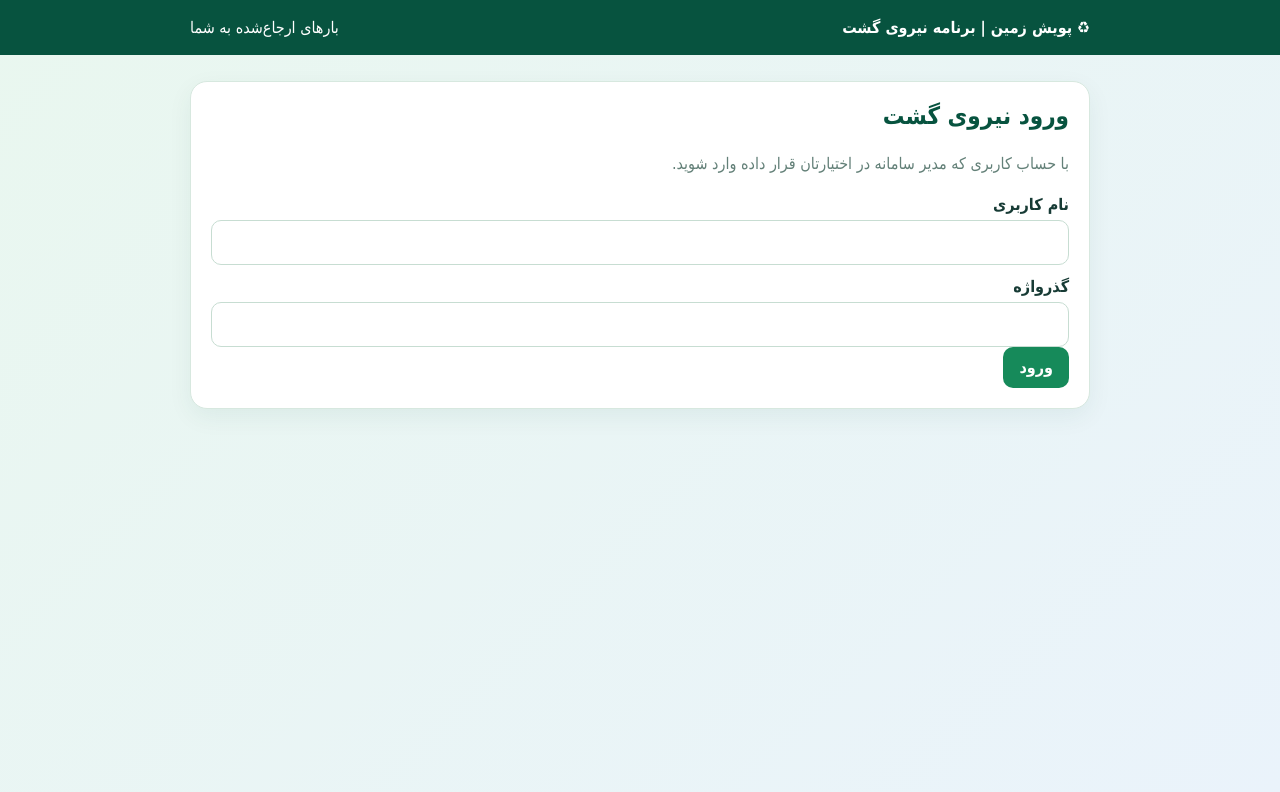
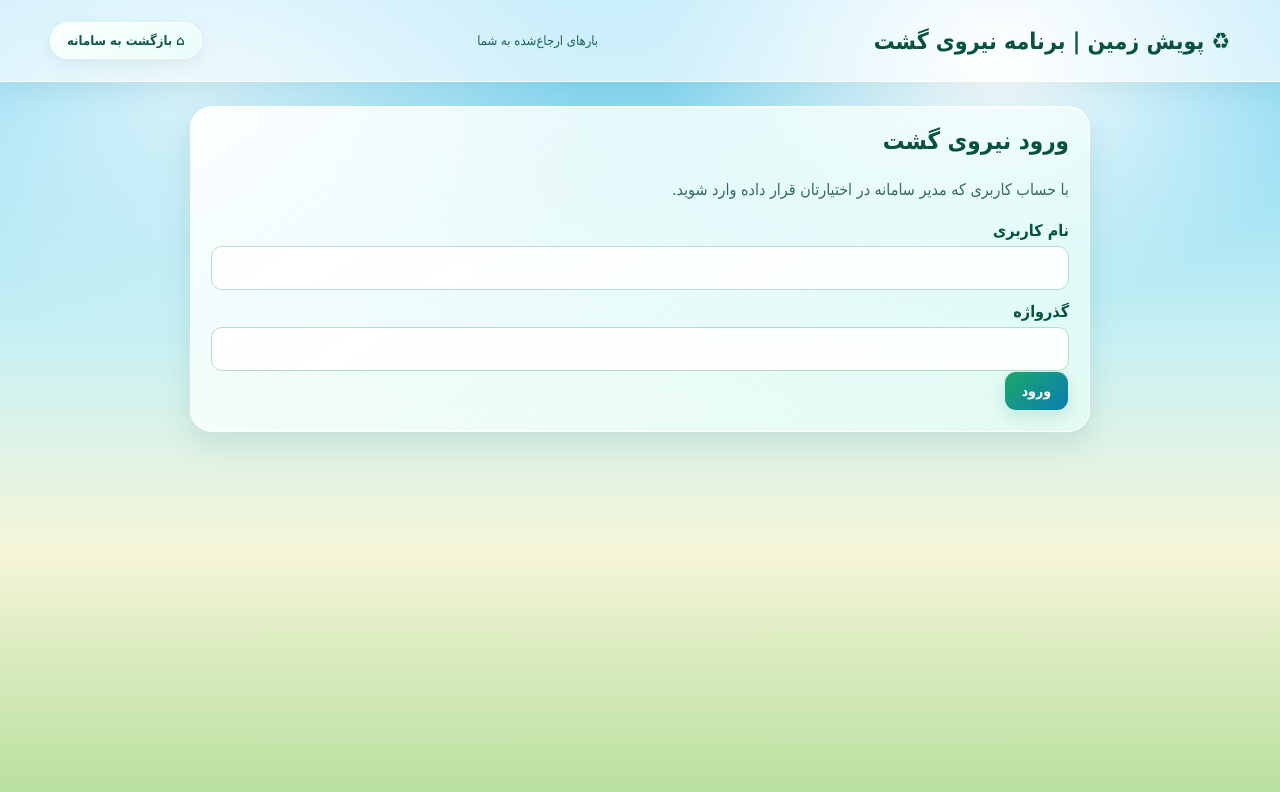
Before and after one commit to ModernOutlook/Pooyesh-Zamin, a plain HTML site: page public/patrol.html in a window 1280 px wide. Drawn offline with Linux system fonts and the light colour scheme.

Commit message:
Unify admin, subscriber and patrol page design

```diff
--- a/public/patrol.html
+++ b/public/patrol.html
@@ -2,7 +2,48 @@
 <html lang="fa" dir="rtl"><head><meta charset="utf-8"><meta name="viewport" content="width=device-width,initial-scale=1"><meta name="color-scheme" content="light"><title>برنامه نیروی گشت | پویش زمین</title>
 <style>
 *{box-sizing:border-box}body{margin:0;min-height:100vh;background:linear-gradient(135deg,#e9f7ef,#eaf3fb);font-family:Tahoma,"Segoe UI",sans-serif;color:#173b35}header{background:#07533f;color:#fff;padding:18px max(18px,calc((100% - 900px)/2));display:flex;justify-content:space-between;gap:12px;flex-wrap:wrap}main{width:min(900px,94vw);margin:26px auto}.panel,.job{background:#fff;border:1px solid #d7e8df;border-radius:17px;padding:20px;margin:14px 0;box-shadow:0 8px 24px #174d3a10}.hidden{display:none!important}h1,h2{color:#07533f;margin-top:0}.muted{color:#638078;line-height:1.8}label{display:block;margin:12px 0 6px;font-weight:bold}input{width:100%;padding:12px;border:1px solid #c7ddd2;border-radius:10px;font:inherit}button{font:inherit;border:0;border-radius:10px;padding:11px 16px;background:#168a5a;color:white;cursor:pointer;font-weight:bold}button.secondary{background:#e7f2ec;color:#145c45}button:disabled{opacity:.5}.pill{background:#fff1cc;color:#785500;border-radius:30px;padding:5px 10px;font-size:12px}.row{display:flex;gap:12px;align-items:center;justify-content:space-between;flex-wrap:wrap}.job p{line-height:1.9}.actions{display:flex;gap:8px;flex-wrap:wrap}.msg{padding:10px;background:#eef7f2;border-radius:10px;margin:10px 0}.error{background:#fff0ee;color:#9a3028}
-</style></head><body><header><b>♻ پویش زمین | برنامه نیروی گشت</b><span id="who">بارهای ارجاع‌شده به شما</span></header><main>
+
+/* Shared Pooyesh Zamin visual system */
+:root{--pz-green:#178b59;--pz-deep:#07533f;--pz-blue:#147fc0;--pz-ink:#123b37;--pz-muted:#568078;--pz-glass:rgba(255,255,255,.78);--pz-line:rgba(255,255,255,.88)}
+html{min-height:100%;background:#bcecf0}
+body{min-height:100vh;color:var(--pz-ink);font-family:Tahoma,"Segoe UI",sans-serif;background:
+radial-gradient(ellipse at 78% 7%,rgba(255,255,255,.92) 0 2%,transparent 24%),
+radial-gradient(ellipse at 15% 12%,rgba(255,255,255,.62) 0 1%,transparent 25%),
+linear-gradient(180deg,#74d1f3 0%,#c9f1f4 43%,#f5f5d8 69%,#b6df9c 100%);background-attachment:fixed}
+body:before{content:"";position:fixed;z-index:-1;inset:30% -5% 0;pointer-events:none;opacity:.55;background:
+linear-gradient(150deg,transparent 0 20%,#8bc8df 20.2% 35%,transparent 35.2%),
+linear-gradient(30deg,transparent 0 40%,#9ed4e1 40.2% 55%,transparent 55.2%);clip-path:polygon(0 40%,12% 18%,23% 44%,36% 5%,49% 45%,62% 17%,76% 47%,88% 22%,100% 42%,100% 100%,0 100%)}
+header{position:relative;z-index:2;min-height:82px;padding:15px max(20px,calc((100% - 1180px)/2));display:flex;align-items:center;justify-content:space-between;gap:14px;flex-wrap:wrap;color:var(--pz-deep);background:rgba(255,255,255,.62);border-bottom:1px solid var(--pz-line);box-shadow:0 8px 26px rgba(21,92,82,.09);backdrop-filter:blur(16px);-webkit-backdrop-filter:blur(16px)}
+header strong,header>b{font-size:clamp(17px,2vw,23px);font-weight:800;color:var(--pz-deep);text-shadow:0 1px 0 #fff9}
+header span{color:#1b625c;font-size:13px}
+.home-link{display:inline-flex;align-items:center;justify-content:center;gap:8px;padding:10px 16px;border:1px solid #ffffffd9;border-radius:999px;background:linear-gradient(145deg,rgba(255,255,255,.92),rgba(232,255,247,.7));box-shadow:0 5px 18px #155c5217;color:#12574c;text-decoration:none;font:700 13px Tahoma,"Segoe UI",sans-serif;white-space:nowrap;transition:transform .18s,box-shadow .18s}
+.home-link:hover{transform:translateY(-2px);box-shadow:0 9px 22px #155c5226}
+main{position:relative;z-index:1;margin:clamp(18px,3vh,36px) auto 70px}
+.panel,.job,.load{border:1px solid var(--pz-line);border-radius:22px;background:linear-gradient(145deg,rgba(255,255,255,.91),rgba(232,255,247,.67));box-shadow:0 12px 30px rgba(21,92,82,.12),inset 0 1px 0 #fff;backdrop-filter:blur(12px);-webkit-backdrop-filter:blur(12px)}
+h1,h2,h3{color:var(--pz-deep);text-shadow:0 1px 0 #fff8}
+.muted{color:#356b64;line-height:1.9}
+label{color:var(--pz-deep)}
+input,select,textarea{border:1px solid #b6dcd0;border-radius:11px;background:rgba(255,255,255,.88);color:var(--pz-ink);font:15px Tahoma,"Segoe UI",sans-serif;transition:border-color .15s,box-shadow .15s}
+input:focus,select:focus,textarea:focus{outline:none;border-color:#178b59;box-shadow:0 0 0 3px rgba(23,139,89,.13)}
+button,.btn{border:1px solid #ffffffd9;border-radius:12px;padding:11px 17px;background:linear-gradient(135deg,#1da969,#087db1);color:#fff;font:700 14px Tahoma,"Segoe UI",sans-serif;box-shadow:0 6px 16px rgba(19,139,113,.16);transition:transform .16s,box-shadow .16s,filter .16s}
+button:hover,.btn:hover{transform:translateY(-1px);box-shadow:0 9px 20px rgba(19,139,113,.22);filter:saturate(1.05)}
+button.secondary,.btn.alt{background:linear-gradient(145deg,rgba(255,255,255,.94),rgba(232,255,247,.72));color:#12574c;border:1px solid #ffffffdf}
+button.danger{background:linear-gradient(135deg,#b94e4e,#8f303b);color:#fff}
+button:disabled,.btn:disabled{opacity:.5;cursor:not-allowed;transform:none;box-shadow:none}
+.msg{border:1px solid #c9e6d8;border-radius:12px;background:#e7f6ed;color:#155d42;line-height:1.8}
+.error{border-color:#f0c9c4;background:#fff0ee;color:#9a3028}
+.grid{gap:14px}
+.metric{border:1px solid #c6e3d8;border-radius:16px;background:rgba(255,255,255,.68);text-align:center;color:#356b64}
+.metric b{color:#08764e}
+.pill,.badge{border-radius:999px;padding:6px 11px;background:#e8f2ed;color:#255d48;font-size:12px;font-weight:700}
+.loadhead,.row{gap:12px}
+.actions{gap:9px}
+.actions button{font-size:13px}
+#photoPreview{border:1px solid #ffffffd9;box-shadow:0 8px 20px #155c5217}
+@media(max-width:650px){header{padding:14px 16px;align-items:flex-start}header strong,header>b{font-size:17px}.home-link{margin-inline-start:auto}main{margin-top:16px}.panel,.job,.load{padding:16px;border-radius:17px}}
+@media(prefers-reduced-motion:reduce){*,*:before,*:after{scroll-behavior:auto!important;transition:none!important}}
+
+</style></head><body><header><b>♻ پویش زمین | برنامه نیروی گشت</b><span id="who">بارهای ارجاع‌شده به شما</span><a class="home-link" href="index.html">⌂ بازگشت به سامانه</a></header><main>
 <section id="auth" class="panel"><h1>ورود نیروی گشت</h1><p class="muted">با حساب کاربری که مدیر سامانه در اختیارتان قرار داده وارد شوید.</p><form id="login"><label>نام کاربری</label><input name="username" required autocomplete="username"><label>گذرواژه</label><input name="password" type="password" required autocomplete="current-password"><button>ورود</button></form><div id="authMsg" class="msg hidden"></div></section>
 <section id="app" class="hidden"><div class="row"><h1>بارهای ارجاع‌شده</h1><div class="actions"><button id="refresh" class="secondary">به‌روزرسانی</button><button id="logout">خروج</button></div></div><div id="jobs"></div></section></main>
 <script>
```
